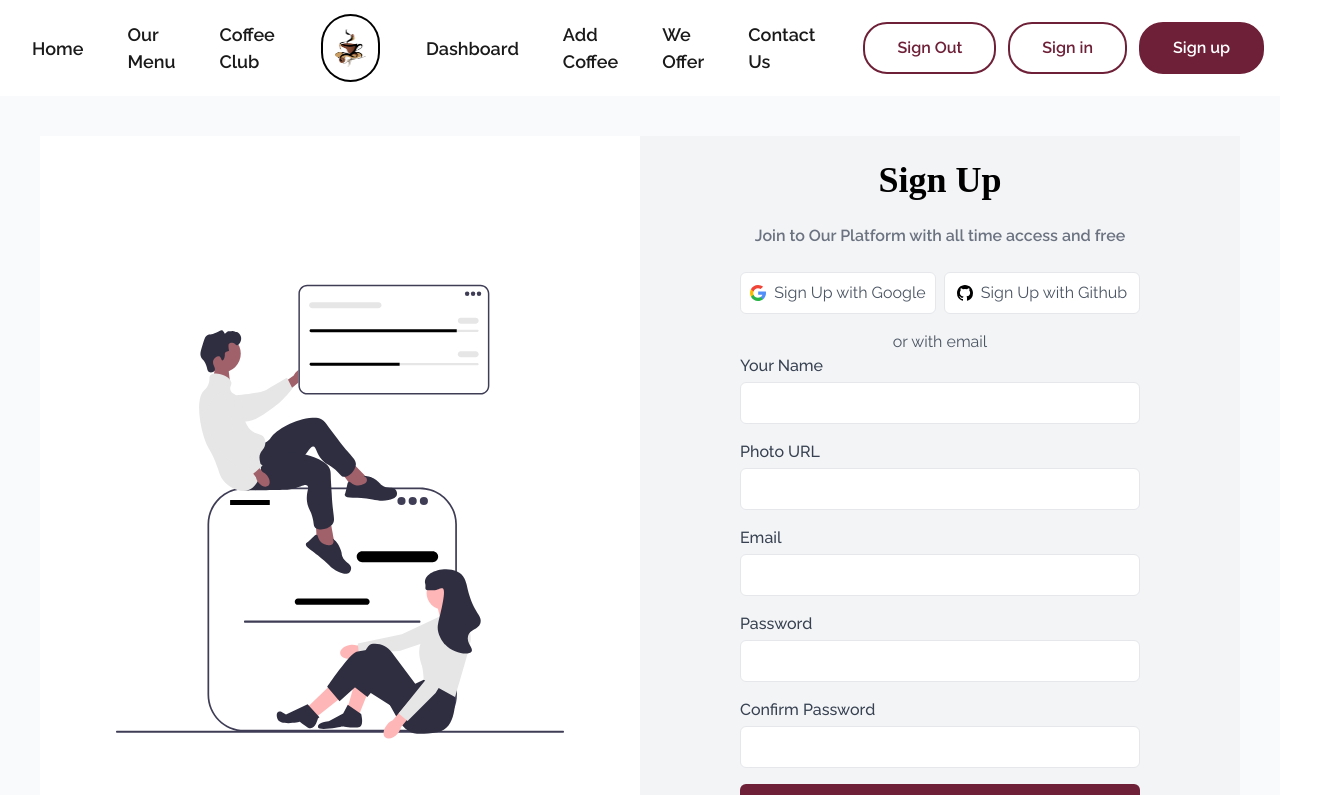
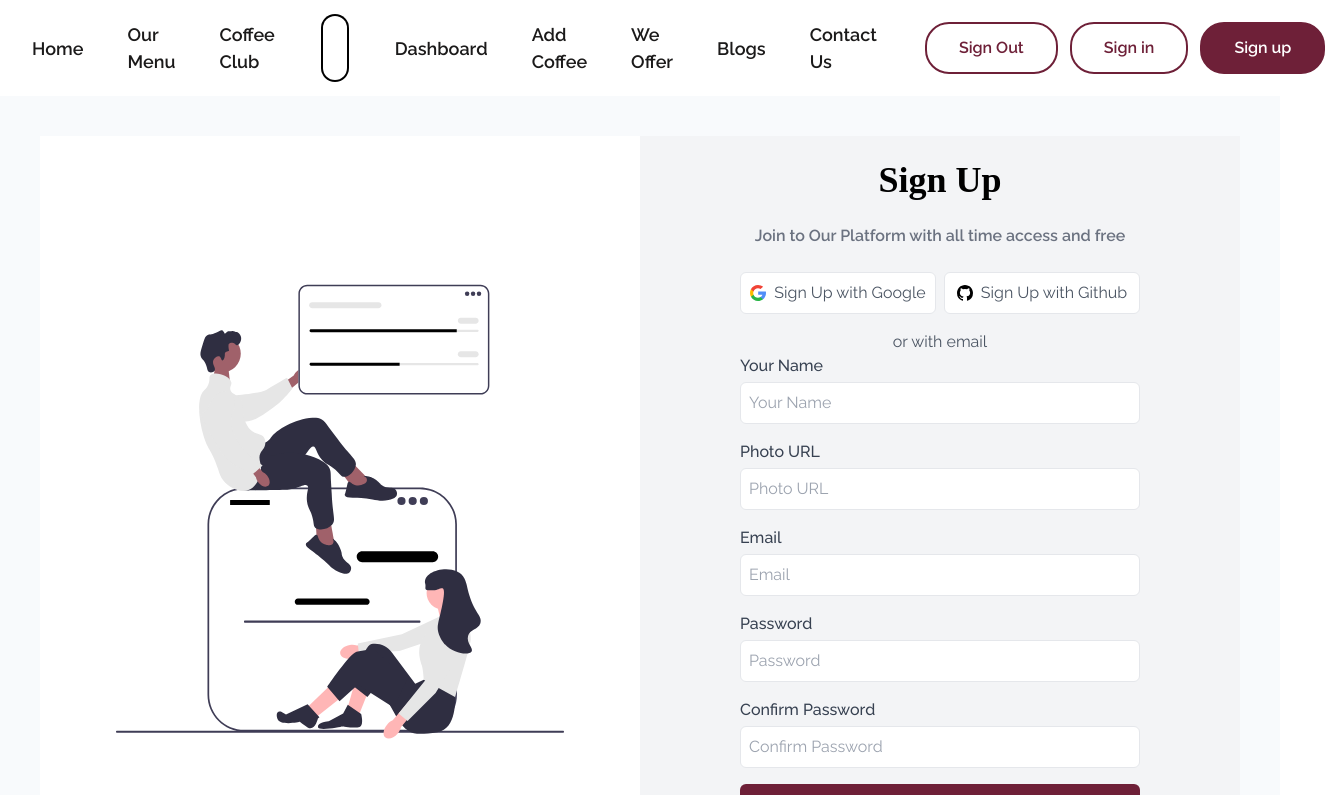
Before and after one commit to mdnumanahmed/ns-coffee-cafe-client, a React (Vite) app: page /signup in a window 1280 px wide. Shown: the top 795 px of the page, 1325 px wide, since content can reach past the window. Built offline with nearby package versions, Linux system fonts and the light colour scheme; a web font is replaced by a local one.

Commit message:
firebase project setup with environment variables

```diff
--- a/package.json
+++ b/package.json
@@ -10,6 +10,7 @@
     "preview": "vite preview"
   },
   "dependencies": {
+    "firebase": "^11.0.2",
     "react": "^18.3.1",
     "react-dom": "^18.3.1",
     "react-router-dom": "^7.0.2"
--- a/src/components/Navbar.jsx
+++ b/src/components/Navbar.jsx
@@ -63,6 +63,14 @@ const Navbar = () => {
             </li>
             <li className="flex">
               <NavLink
+                to="/blogs"
+                className="flex items-center px-4 dark:border-"
+              >
+                Blogs
+              </NavLink>
+            </li>
+            <li className="flex">
+              <NavLink
                 to="/contact"
                 className="flex items-center px-4 dark:border-"
               >
--- /dev/null
+++ b/src/firebase/firebase.config.js
@@ -0,0 +1,19 @@
+// Import the functions you need from the SDKs you need
+import { initializeApp } from "firebase/app";
+// TODO: Add SDKs for Firebase products that you want to use
+// https://firebase.google.com/docs/web/setup#available-libraries
+
+// Your web app's Firebase configuration
+const firebaseConfig = {
+  apiKey: import.meta.env.VITE_API_KEY,
+  authDomain: import.meta.env.VITE_AUTH_DOMAIN,
+  projectId: import.meta.env.VITE_PROJECT_ID,
+  storageBucket: import.meta.env.VITE_STORAG_EBUCKET,
+  messagingSenderId: import.meta.env.VITE_MESSAGING_SENDER_ID,
+  appId: import.meta.env.VITE_APP_ID,
+};
+
+// Initialize Firebase
+const app = initializeApp(firebaseConfig);
+
+export default app;
--- a/src/pages/Register.jsx
+++ b/src/pages/Register.jsx
@@ -36,6 +36,7 @@ const Register = () => {
                   type="text"
                   id="name"
                   name="name"
+                  placeholder="Your Name"
                   className="mt-1 p-2 w-full border rounded-md focus:border-gray-200 focus:outline-none focus:ring-2 focus:ring-offset-2 focus:ring-gray-300 transition-colors duration-300"
                 />
               </div>
@@ -50,6 +51,7 @@ const Register = () => {
                   type="text"
                   id="photo"
                   name="photo"
+                  placeholder="Photo URL"
                   className="mt-1 p-2 w-full border rounded-md focus:border-gray-200 focus:outline-none focus:ring-2 focus:ring-offset-2 focus:ring-gray-300 transition-colors duration-300"
                 />
               </div>
@@ -64,6 +66,7 @@ const Register = () => {
                   type="text"
                   id="email"
                   name="email"
+                  placeholder="Email"
                   className="mt-1 p-2 w-full border rounded-md focus:border-gray-200 focus:outline-none focus:ring-2 focus:ring-offset-2 focus:ring-gray-300 transition-colors duration-300"
                 />
               </div>
@@ -78,6 +81,7 @@ const Register = () => {
                   type="password"
                   id="password"
                   name="password"
+                  placeholder="Password"
                   className="mt-1 p-2 w-full border rounded-md focus:border-gray-200 focus:outline-none focus:ring-2 focus:ring-offset-2 focus:ring-gray-300 transition-colors duration-300"
                 />
               </div>
@@ -92,6 +96,7 @@ const Register = () => {
                   type="password"
                   id="confirm-password"
                   name="confirm-password"
+                  placeholder="Confirm Password"
                   className="mt-1 p-2 w-full border rounded-md focus:border-gray-200 focus:outline-none focus:ring-2 focus:ring-offset-2 focus:ring-gray-300 transition-colors duration-300"
                 />
               </div>
```
Also changed, not shown: src/components/LoginRegister/SignUp.jsx (renamed from src/pages/SignUp.jsx), 1 other file (tests, documents, lock files or other folders).
